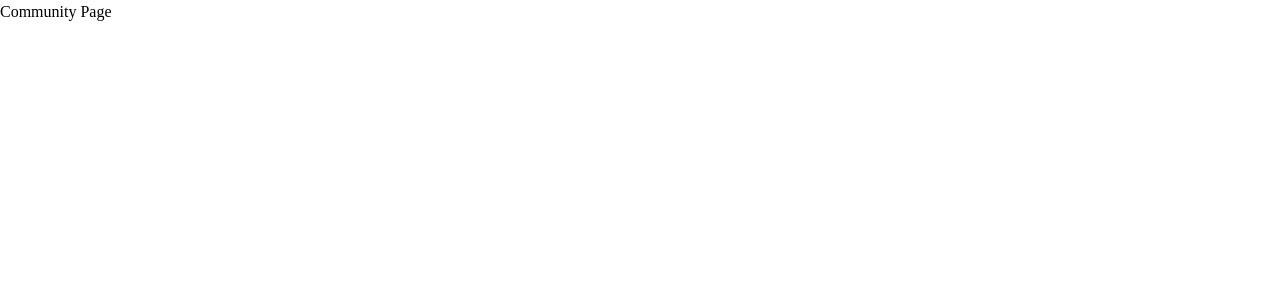
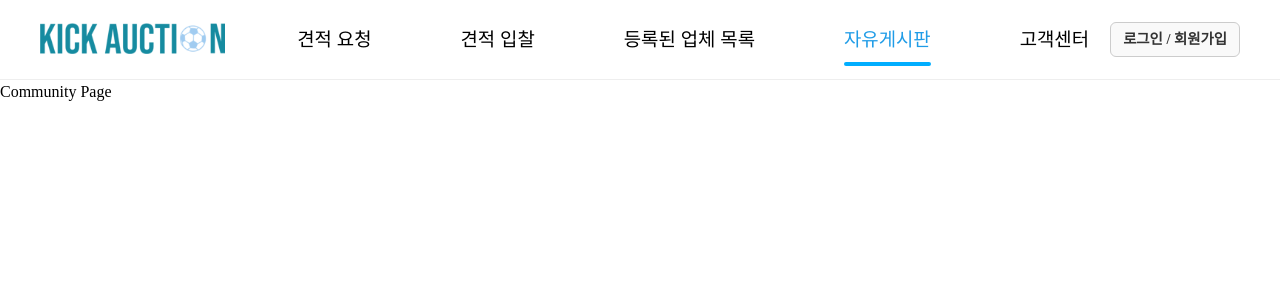
Before and after one commit to pado8/GlobalIT_FinalProject, a React (Create React App) app in the folder frontend/: page /community in a window 1280 px wide. Shown: the top 300 px of the page. Built offline with nearby package versions, Linux system fonts and the light colour scheme.

Commit message:
Feat: 네비게이션 바

```diff
--- /dev/null
+++ b/frontend/src/components/Layout.js
@@ -0,0 +1,16 @@
+import React from "react";
+import { Outlet } from "react-router-dom";
+import Nav from "./Nav";
+
+const Layout = () => {
+  return (
+    <>
+      <Nav />
+      <div style={{ paddingTop: "80px" }}>
+        <Outlet />
+      </div>
+    </>
+  );
+};
+
+export default Layout;
--- /dev/null
+++ b/frontend/src/components/Nav.css
@@ -0,0 +1,86 @@
+.nav {
+  width: 100%;
+  height: 80px;
+  top: 0;
+  left: 0;
+  position: fixed;
+  display: flex;
+  justify-content: space-between;
+  align-items: center;
+  padding: 1.2rem 2.5rem;
+  background-color: white;
+  border-bottom: 1px solid #eee;
+}
+
+.nav_logo {
+  display: flex;
+  align-items: center;
+  text-decoration: none;
+}
+
+.nav_logo img {
+  height: 40px;
+  margin-right: 10px;
+}
+
+/* 주석:: 탭 메뉴 관련 */
+.nav_menu {
+  display: flex;
+  gap: 3rem;
+  list-style: none;
+  margin: 0;
+  padding: 0;
+  flex: 1;
+  justify-content: center;
+}
+
+.nav_menu li a {
+  text-decoration: none;
+  color: black;
+  position: relative;
+  padding-bottom: 6px;
+  transition: color 0.65s ease;
+  font-family: "Segoe UI", Tahoma, Geneva, Verdana, sans-serif;
+  font-size: 1.18rem;
+  font-weight: 500;
+  margin-left: 2.56rem;
+}
+.nav_menu li a::after {
+  content: "";
+  position: absolute;
+  left: 0;
+  bottom: -7.5px;
+  width: 100%;
+  height: 4px;
+  border-radius: 4px;
+  background-color: transparent;
+  transition: background-color 0.65s ease;
+}
+
+/* 주석:: 탭 메뉴 hover & 활성화 탭 관련 */
+.nav_menu li:hover a,
+.nav_menu li.active a {
+  color: #1f9ce7;
+}
+
+.nav_menu li a:hover::after,
+.nav_menu li.active a::after {
+  background-color: #01aeff;
+}
+
+/* 주석:: 로그인/회원가입 영역 관련 */
+.nav_auth {
+  display: flex;
+  gap: 0.8rem;
+}
+
+.nav_auth .loginbtn {
+  padding: 6px 12px;
+  font-weight: bold;
+  border-radius: 6px;
+  text-decoration: none;
+  font-size: 0.9rem;
+  border: 1px solid #ccc;
+  background-color: #f9f9f9;
+  color: #333;
+}
--- /dev/null
+++ b/frontend/src/components/Nav.js
@@ -0,0 +1,44 @@
+import React from "react";
+import { Link, useLocation } from "react-router-dom";
+import "./Nav.css";
+import logo from "../assets/img/kickauction_logo.png";
+
+const Nav = () => {
+  const location = useLocation(); //주석:: 현재 위치한 탭을 인식해 가상요소 효과 적용.
+
+  return (
+    <nav className="nav" id="header">
+      {/* 주석::로고 영역 */}
+      <Link to="/" className="nav_logo">
+        <img src={logo} alt="킥옥션 로고" />
+      </Link>
+
+      {/* 주석::메뉴 탭 영역 */}
+      <ul className="nav_menu">
+        <li className={location.pathname === "/request" ? "active" : ""}>
+          <Link to="/request">견적 요청</Link>
+        </li>
+        <li className={location.pathname === "/bid" ? "active" : ""}>
+          <Link to="/bid">견적 입찰</Link>
+        </li>
+        <li className={location.pathname === "/companylist" ? "active" : ""}>
+          <Link to="/companylist">등록된 업체 목록</Link>
+        </li>
+        <li className={location.pathname === "/community" ? "active" : ""}>
+          <Link to="/community">자유게시판</Link>
+        </li>
+        <li className={location.pathname === "/help" ? "active" : ""}>
+          <Link to="/help">고객센터</Link>
+        </li>
+      </ul>
+
+      {/* 주석::로그인/회원가입 영역 */}
+      <div className="nav_auth">
+        <Link to="/login" className="loginbtn">
+          로그인 / 회원가입
+        </Link>
+      </div>
+    </nav>
+  );
+};
+export default Nav;
--- a/frontend/src/index.js
+++ b/frontend/src/index.js
@@ -1,9 +1,9 @@
-import React from 'react';
-import ReactDOM from 'react-dom/client';
-import './index.css';
-import App from './App';
+import React from "react";
+import ReactDOM from "react-dom/client";
+import { RouterProvider } from "react-router-dom";
+import router from "./router/root";
+import "./index.css";
+import App from "./App";
 
-const root = ReactDOM.createRoot(document.getElementById('root'));
-root.render(
-    <App />
-);
+const root = ReactDOM.createRoot(document.getElementById("root"));
+root.render(<RouterProvider router={router} />);
--- a/frontend/src/pages/MainPage.js
+++ b/frontend/src/pages/MainPage.js
@@ -1,12 +1,13 @@
 import { Link } from "react-router-dom";
 
 const MainPage = () => {
-    return (
-        <div id="wrap">
-            <div>MainPage</div>
-            <Link to={'/community'}>커뮤니티 게시판</Link>
-        </div>
-    );
+  return (
+    <div id="wrap">
+      <div>MainPage</div>
+      <Link to={"/community"}>커뮤니티 게시판</Link>
+      <div style={{ height: "2000px", backgroundColor: "lightgray" }}></div>
+    </div>
+  );
 };
 
 export default MainPage;
--- a/frontend/src/router/root.js
+++ b/frontend/src/router/root.js
@@ -1,18 +1,33 @@
-import { Suspense, lazy } from "react";
+import React, { Suspense, lazy } from "react";
+import { createBrowserRouter } from "react-router-dom";
+import Layout from "../components/Layout";
 
-const { createBrowserRouter } = require("react-router-dom");
+const Main = lazy(() => import("../pages/MainPage"));
+const Community = lazy(() => import("../pages/CommunityPage"));
+const Loading = <div>Loading...</div>;
+const router = createBrowserRouter([
+  {
+    path: "/",
+    element: <Layout />,
+    children: [
+      {
+        index: true,
+        element: (
+          <Suspense fallback={Loading}>
+            <Main />
+          </Suspense>
+        ),
+      },
+      {
+        path: "community",
+        element: (
+          <Suspense fallback={Loading}>
+            <Community />
+          </Suspense>
+        ),
+      },
+    ],
+  },
+]);
 
-const Loading = <div>Loading....</div>
-const Main = lazy(() => import("../pages/MainPage"))
-const Community = lazy(() => import("../pages/CommunityPage"))
-
-const root = createBrowserRouter([
-    {
-        path: "", element: <Suspense fallback={Loading}><Main /></Suspense>
-    },
-    {
-        path: "community", element: <Suspense fallback={Loading}><Community /></Suspense>
-    },
-])
-
-export default root;
+export default router;
```
Also changed, not shown: frontend/src/assets/img/kickauction_logo.png (added).
